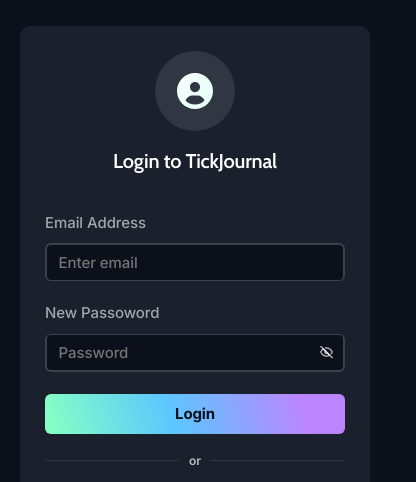
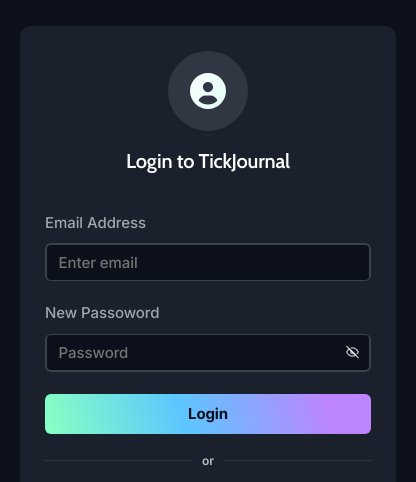
Before and after one commit to ZahidAliCodes/TickJournal, a plain HTML site: page login.html in a window 390 px wide. Shown: the part 91-573 px from the top of the page, 416 px wide, since content can reach past the window. Drawn offline with nearby package versions, Linux system fonts and the light colour scheme.

Commit message:
Update style.css

```diff
--- a/style.css
+++ b/style.css
@@ -549,7 +549,6 @@ footer{
         justify-content: space-between;
     }
     .login-form-container {
-        width: fit-content !important;
         padding: 0 20px;
     }
     .Social-link a span{
```
